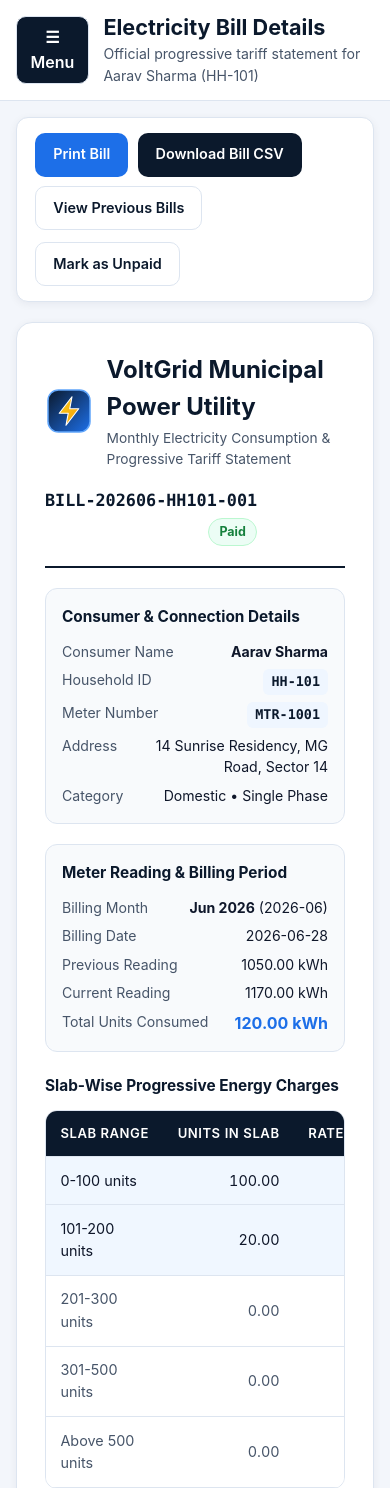
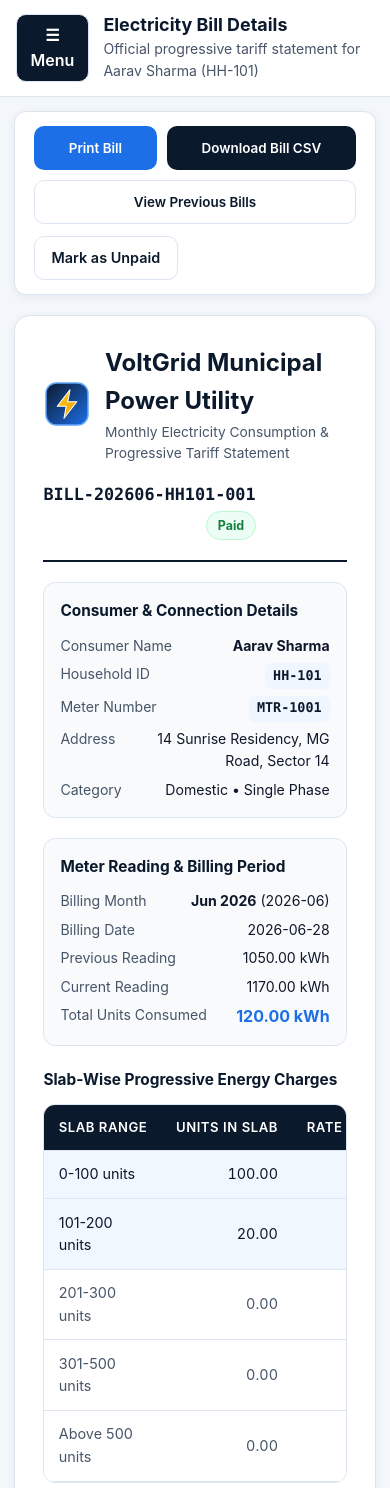
Before and after one commit to dileepsaidasari1985-debug/Progressive-Electricity-Billing, a Flask app: page /bill/1 in a window 390 px wide. Shown: the top 1488 px of the page. Run offline with Flask 3, Linux system fonts and the light colour scheme; data comes from the database, SQL or seed files in the repository.

Commit message:
Add Progressive Electricity Billing System (Flask + SQLite)

```diff
--- a/static/css/style.css
+++ b/static/css/style.css
@@ -217,6 +217,12 @@ body {
   display: flex;
   align-items: center;
   gap: 0.9rem;
+  min-width: 0;
+  flex: 1;
+}
+
+.topbar-left > div {
+  min-width: 0;
 }
 
 .page-heading {
@@ -225,6 +231,7 @@ body {
   font-weight: 700;
   color: var(--navy-900);
   line-height: 1.25;
+  overflow-wrap: break-word;
 }
 
 .page-subtitle {
@@ -1450,12 +1457,26 @@ body {
     padding: 0.85rem 1rem;
   }
 
+  .page-heading {
+    font-size: 1.12rem;
+  }
+
   .topbar-actions {
     display: none;
   }
 
   .content-area {
-    padding: 1rem;
+    padding: 0.9rem;
+  }
+
+  .action-bar-links {
+    width: 100%;
+  }
+
+  .action-bar-links .btn {
+    flex: 1 1 auto;
+    font-size: 0.84rem;
+    padding: 0.45rem 0.75rem;
   }
 
   .form-grid-2,
```
Also changed, not shown: screenshots/README.md (added), 10 other files.
